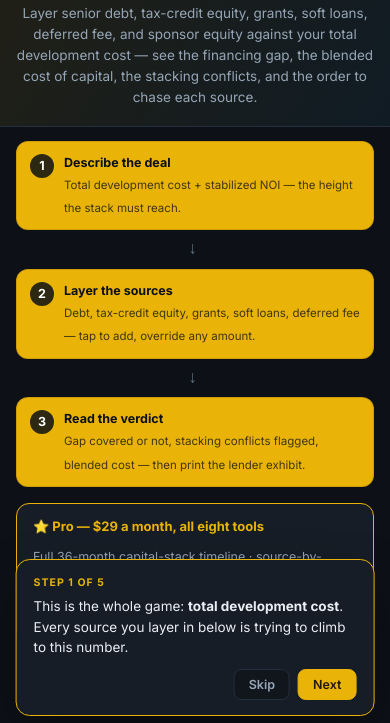
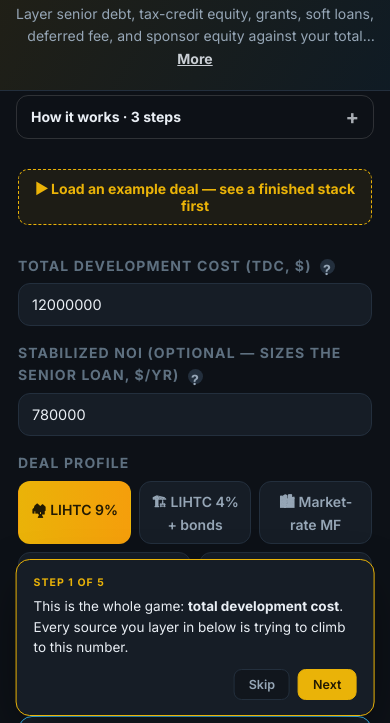
Before and after one commit to Nesoai/capstack, a plain HTML site: page index.html in a window 390 px wide. Shown: the part 110-833 px from the top of the page. Drawn offline with Linux system fonts and the light colour scheme.

Commit message:
Phone-first layout (a principal, 27 Nov): the first question on the first screen, the Pro pitch after the result, the steps and Q&A fold, no sideways scroll, text at least 14 px
Co-Authored-By: Claude Opus 5.5 <noreply@anthropic.com>
Claude-Session: https://claude.ai/code/session_01LMFArgie1LktaufQPs7WfJ

```diff
--- a/index.html
+++ b/index.html
@@ -786,5 +786,73 @@ border-radius:999px;border:1.5px solid currentColor;background:transparent;color
 })();
 </script>
 
+<!-- NESO tool UX v1 (27 Nov 2026, a principal): the first question on the first phone screen, the Pro pitch after the
+     result, the long sections folded, no sideways scroll, readable text. Same block in all eight tools. -->
+<style id="neso-ux">
+.exbtn,.import-box,.import-h,.exbanner{max-width:100%;white-space:normal!important;overflow-wrap:anywhere}
+#app,#inputs,#out{max-width:100%}
+#app>*{min-width:0}
+@media(max-width:700px){#app{grid-template-columns:minmax(0,1fr)}}
+html,body{overflow-x:hidden}
+details.ux-fold{margin:18px auto 0;max-width:920px}
+details.ux-fold>summary{cursor:pointer;list-style:none;display:flex;align-items:center;justify-content:space-between;gap:10px;
+  padding:13px 16px;border:1px solid rgba(127,127,127,.3);border-radius:12px;font-weight:700;font-size:15px}
+details.ux-fold>summary::-webkit-details-marker{display:none}
+details.ux-fold>summary::after{content:"+";font-size:20px;line-height:1;opacity:.7}
+details.ux-fold[open]>summary::after{content:"\2212"}
+details.ux-flow{margin:4px 16px 10px}
+details.ux-flow>summary{padding:10px 14px;font-size:14px}
+details.ux-flow .flow{margin-top:10px}
+details.ux-nqa .nqa{border-top:0;margin-top:0}
+.tagline p.ux-clamp{display:-webkit-box;-webkit-line-clamp:2;-webkit-box-orient:vertical;overflow:hidden}
+.ux-more{background:none;border:0;padding:2px 0;font:inherit;font-size:14px;font-weight:700;text-decoration:underline;cursor:pointer;color:inherit;opacity:.85}
+#probar.ux-moved{margin-top:18px;grid-column:1/-1}
+</style>
+<script id="neso-ux-js">
+(function(){
+  var phone = window.matchMedia && matchMedia('(max-width:700px)').matches;
+  function $(s){ return document.querySelector(s); }
+  function fold(el, label, cls, open){
+    if(!el || el.closest('details.ux-fold')) return null;
+    var d = document.createElement('details'); d.className = 'ux-fold ' + cls; if(open) d.open = true;
+    var s = document.createElement('summary'); s.textContent = label; d.appendChild(s);
+    el.parentNode.insertBefore(d, el); d.appendChild(el); return d;
+  }
+  try {
+    // 1. The Pro pitch goes after the result, where a locked part of the answer shows.
+    var pro = document.getElementById('probar'), out = document.getElementById('out') || document.getElementById('results');
+    if(pro && out && out.parentNode){ out.parentNode.insertBefore(pro, out.nextSibling); pro.classList.add('ux-moved'); }
+    // 2. The Q&A folds (all screens): it stays on the page for search, one tap away for people.
+    var nqa = document.getElementById('answers');
+    if(nqa){ var h = nqa.querySelector('h2'); var n = nqa.querySelectorAll('dt').length;
+      fold(nqa, (h ? h.textContent.trim() : 'Questions and answers') + (n ? ' (' + n + ')' : ''), 'ux-nqa', false); }
+    if(phone){
+      // On a phone the tour doesn't pop up over the page on a first visit; the Tour button still runs it.
+      try { var tk = (location.hostname.split('.')[0] || '') + '.tour';
+        if(/^(grantfit|capstack|proforma|marketscope|siteshaper|buildbrief|marketfit|planforge)\.tour$/.test(tk) && !localStorage.getItem(tk)) localStorage.setItem(tk, 'phone');
+      } catch(e) {}
+      // 3. On phones: the three steps fold, and the intro shows two lines with "More".
+      var flow = $('.flow'); if(flow) fold(flow, 'How it works · 3 steps', 'ux-flow', false);
+      var p = $('.tagline p');
+      if(p && p.scrollHeight > 70){ p.classList.add('ux-clamp');
+        var b = document.createElement('button'); b.type = 'button'; b.className = 'ux-more'; b.textContent = 'More';
+        b.onclick = function(){ p.classList.remove('ux-clamp'); b.remove(); }; p.parentNode.insertBefore(b, p.nextSibling); }
+      // 4. Readable text: nothing under 14 px (13 px in tables), including what the result draws later.
+      var fix = function(root){
+        (root || document.body).querySelectorAll('p,li,label,span,small,dd,dt,b,em,a,button,td,th,div').forEach(function(e){
+          if(e.closest('svg,canvas,header,#tourCard,.tstep,.probarin')) return;
+          if(e.tagName === 'DIV' && !Array.prototype.some.call(e.childNodes, function(c){ return c.nodeType === 3 && c.textContent.trim(); })) return;
+          var fs = parseFloat(getComputedStyle(e).fontSize), min = (e.closest('table') ? 13 : 14);
+          if(fs && fs < min) e.style.fontSize = min + 'px';
+        });
+      };
+      fix();
+      var app = document.getElementById('app') || out;   // the inputs redraw too (an example, a source list)
+      if(app && window.MutationObserver){ var t = 0;
+        new MutationObserver(function(){ clearTimeout(t); t = setTimeout(function(){ fix(app); }, 60); }).observe(app, {childList: true, subtree: true}); }
+    }
+  } catch(e) { /* never break the tool */ }
+})();
+</script>
 </body>
 </html>
```
